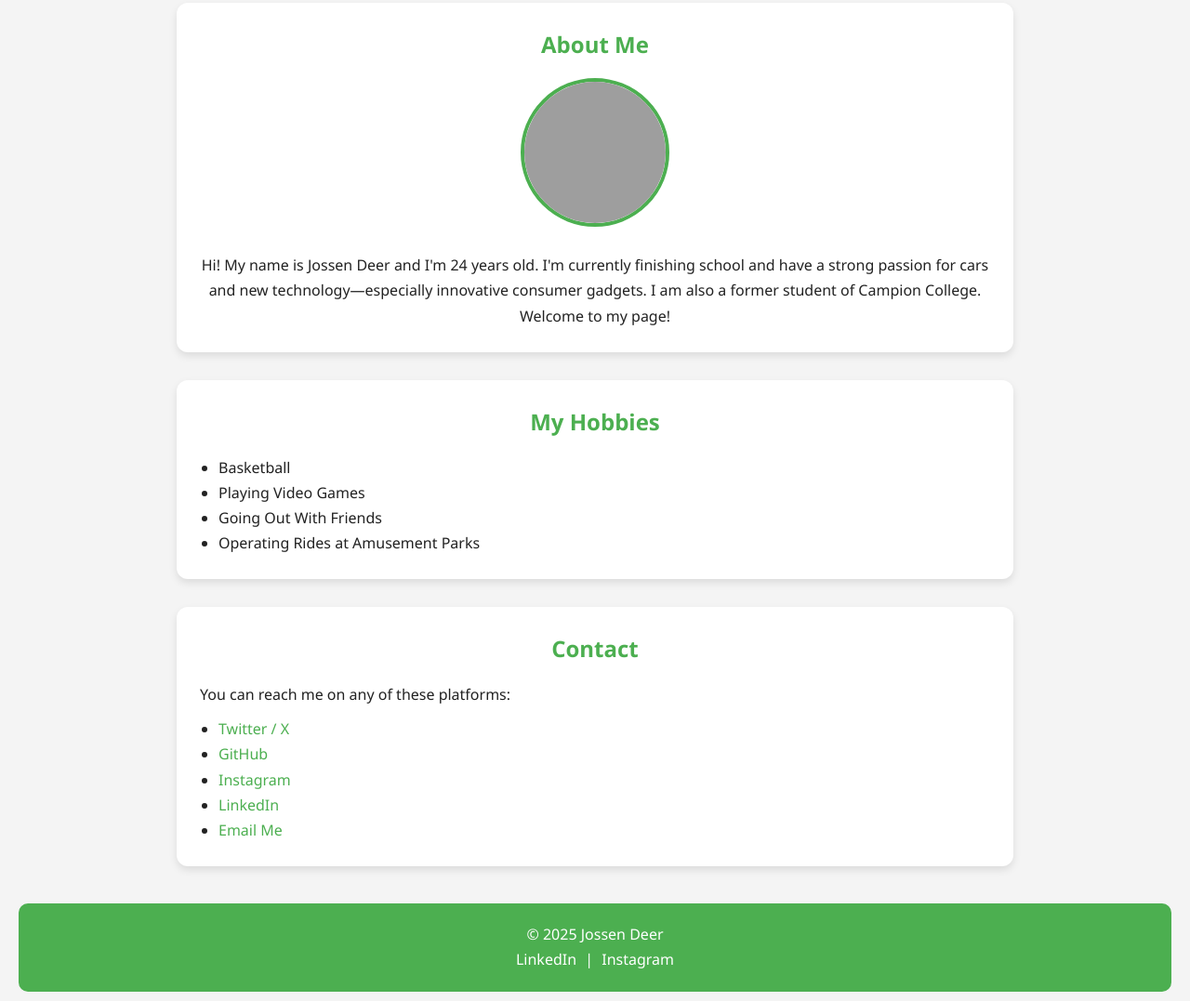
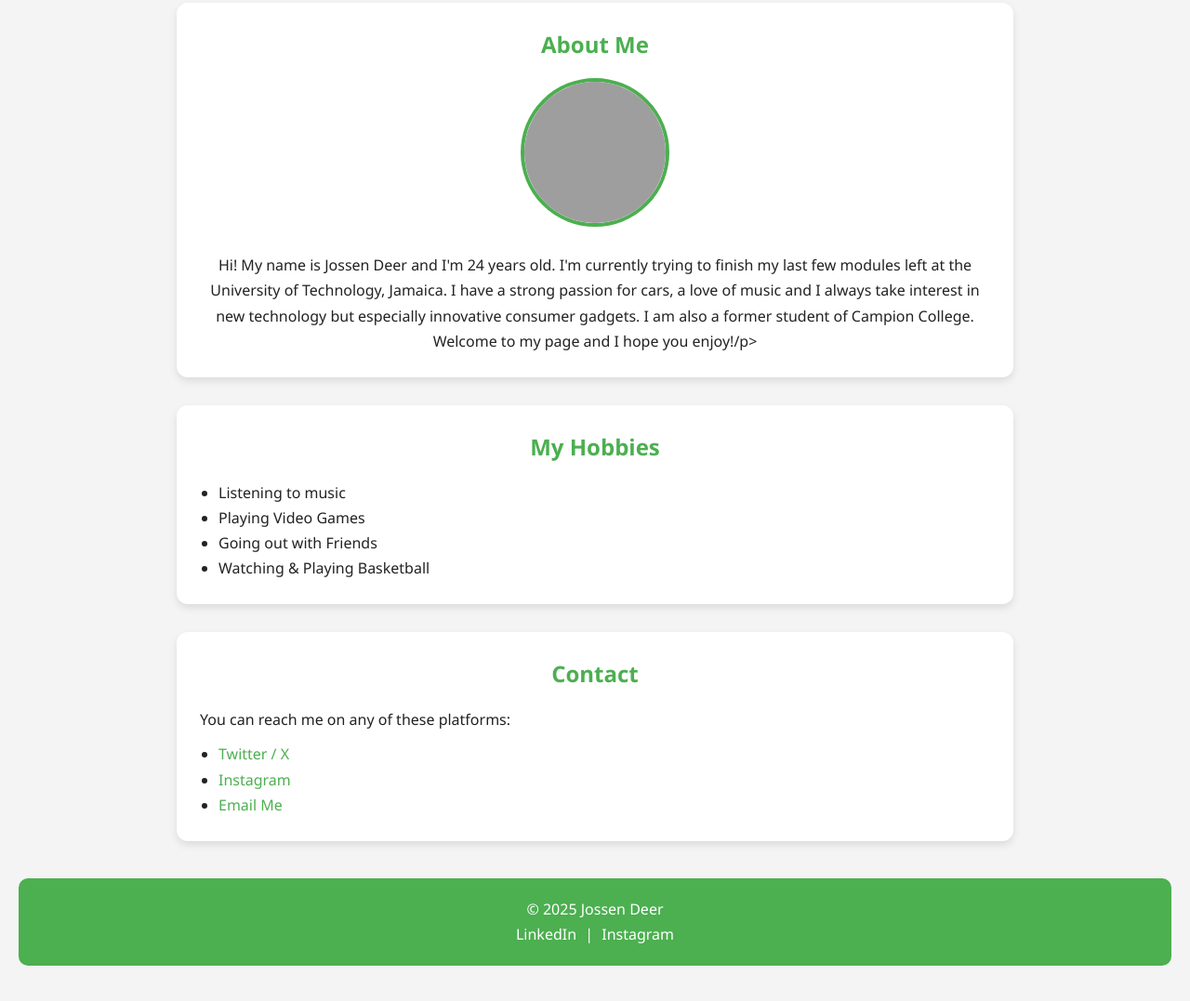
Before and after one commit to jossendeer/jossendeer.github.io, a plain HTML site: page index.html in a window 1280 px wide. Shown: the part 199-1276 px from the top of the page at 93% size. Drawn offline with Linux system fonts and the light colour scheme; grey boxes are pictures that could not be loaded.

Commit message:
Update index.html

```diff
--- a/index.html
+++ b/index.html
@@ -29,17 +29,17 @@
       <div class="profile">
         <img src="https://media.licdn.com/dms/image/v2/D4E03AQFNonjZEh3aLA/profile-displayphoto-shrink_800_800/profile-displayphoto-shrink_800_800/0/1724968749107?e=1761782400&v=beta&t=bZstHrbdvh3Qbz7fuc94pAfYFT_Y77mjKKAAi1HigsI"
              alt="Jossen Deer" class="profile-img">
-        <p>Hi! My name is <span>Jossen Deer</span> and I'm 24 years old. I'm currently finishing school and have a strong passion for cars and new technology—especially innovative consumer gadgets. I am also a former student of Campion College. Welcome to my page!</p>
+        <p>Hi! My name is <span>Jossen Deer</span> and I'm 24 years old. I'm currently trying to finish my last few modules left at the University of Technology, Jamaica. I have a strong passion for cars, a love of music and I always take interest in new technology but especially innovative consumer gadgets. I am also a former student of Campion College. Welcome to my page and I hope you enjoy!/p>
       </div>
     </section>
 
     <section id="hobbies" class="card">
       <h2>My Hobbies</h2>
       <ul>
-        <li>Basketball</li>
+        <li>Listening to music</li>
         <li>Playing Video Games</li>
-        <li>Going Out With Friends</li>
-        <li>Operating Rides at Amusement Parks</li>
+        <li>Going out with Friends</li>
+        <li>Watching & Playing Basketball</li>
       </ul>
     </section>
 
@@ -48,9 +48,7 @@
       <p>You can reach me on any of these platforms:</p>
       <ul>
         <li><a href="https://x.com/deer_jossen" target="_blank">Twitter / X</a></li>
-        <li><a href="https://github.com/jossendeer" target="_blank">GitHub</a></li>
         <li><a href="https://www.instagram.com/jp_deer/" target="_blank">Instagram</a></li>
-        <li><a href="https://jm.linkedin.com/in/jossen-deer-ab5207326" target="_blank">LinkedIn</a></li>
         <li><a href="mailto:jossend111@gmail.com">Email Me</a></li>
       </ul>
     </section>
```
